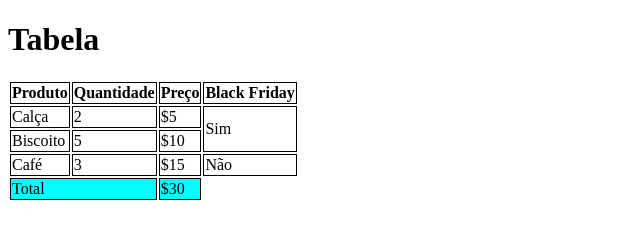
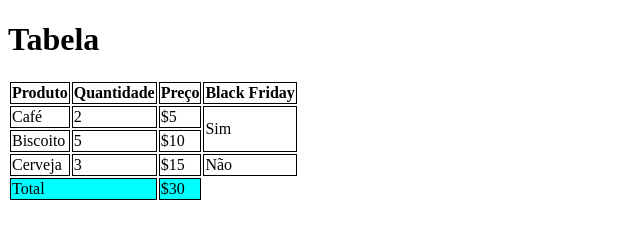
Before and after one commit to devnatalia/aula-tabela, a plain HTML site: page index.html in a window 1280 px wide. Shown: the full height of the page, 0-640 px from the left. Drawn offline with Linux system fonts and the light colour scheme.

Commit message:
Mudando itens

```diff
--- a/index.html
+++ b/index.html
@@ -29,7 +29,7 @@
 
         <tbody>
             <tr>
-                <td>Calça</td>
+                <td>Café</td>
                 <td>2</td>
                 <td>$5</td>
                 <td rowspan="2">Sim</td>
@@ -40,7 +40,7 @@
                 <td>$10</td>
             </tr>
             <tr>
-                <td>Café</td>
+                <td>Cerveja</td>
                 <td>3</td>
                 <td>$15</td>
                 <td>Não</td>
```
